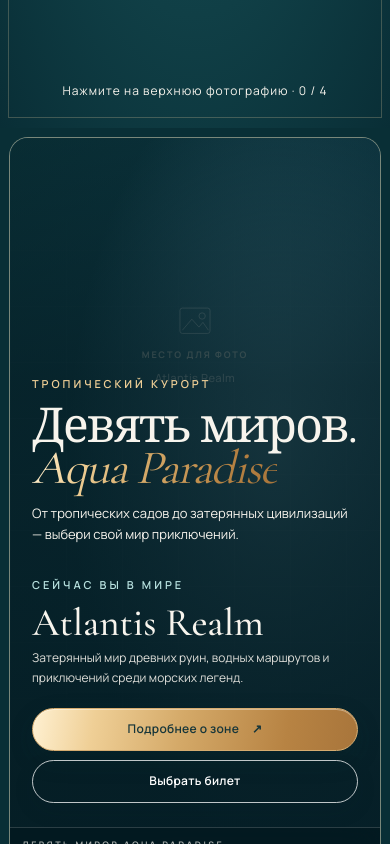
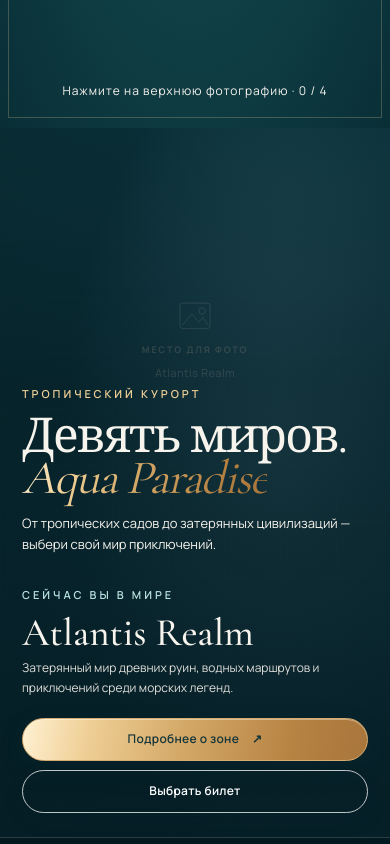
Before and after one commit to raccoonforge/aqua-paradise-resort, a React (Vite) app: page / in a window 390 px wide. Shown: the part 1560-2404 px from the top of the page. Built offline with nearby package versions, Linux system fonts and the light colour scheme.

Commit message:
style: remove Nine Worlds outer frame for edge-to-edge immersion

```diff
--- a/src/index.css
+++ b/src/index.css
@@ -816,3 +816,15 @@ body {
 }
 @media(max-height:760px) and (min-width:640px) { .apr-worlds__content { padding-top: 92px; gap: 20px; } .apr-worlds__heading { font-size: clamp(54px,5.5vw,80px); } .apr-worlds__frame { min-height: 660px; } }
 @media(prefers-reduced-motion:reduce) { .apr-worlds__backdrop,.apr-worlds__selected,.apr-worlds__frame { transition: none; animation: none; } }
+
+/* Nine Worlds: edge-to-edge immersion without a framing border. */
+.apr-worlds { padding: 0; }
+.apr-worlds__frame {
+  min-height: 100svh;
+  border: 0;
+  border-radius: 0;
+}
+@media (max-width: 639px) {
+  .apr-worlds { padding: 0; }
+  .apr-worlds__frame { min-height: 100svh; border-radius: 0; }
+}
```
